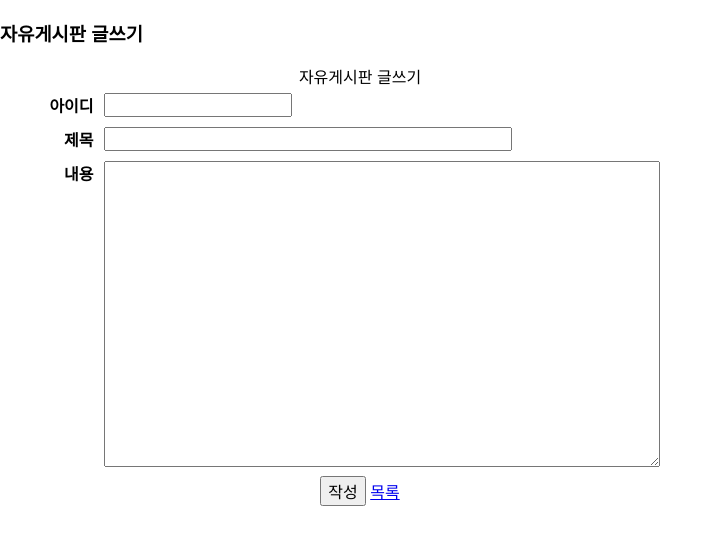
After one commit to khk0613/php-homework-real-real, a PHP site: page /write.php in a window 1280 px wide. The commit adds this page. Shown: the top 545 px of the page, without its empty margins (0-722 px from the left). Run offline with PHP 8.4, Linux system fonts and the light colour scheme.

Commit message:
쓰기폼

```diff
--- /dev/null
+++ b/board2/css/board.css
@@ -0,0 +1,29 @@
+.boardArticle {width:720px}
+
+/* 글목록 */
+
+#boardList table {width:720px}
+
+#boardList th {padding:5px 0;border-top:2px solid #666;border-bottom:1px solid #666}
+#boardList td {padding:8px 0;border-bottom:1px solid #666}
+
+#boardList .no {width:60px;text-align:center}
+#boardList .title {}
+#boardList .author {width:100px;text-align:center}
+#boardList .date {width:100px;text-align:center}
+#boardList .hit {width:40px;text-align:center}
+#boardList .delete{text-align: center;}
+#boardList .btnSet {text-align:right}
+
+/* 글쓰기 */
+
+#boardWrite table {width:720px}
+#boardWrite th {width:100px;padding:5px;text-align:right;vertical-align: top}
+#boardWrite td {width:620px;padding:5px}
+
+#boardWrite #bID {width:180px}
+#boardWrite #bPassword {width:180px}
+#boardWrite #bTitle {width:400px}
+#boardWrite #bContent {width:550px;height:300px}
+
+#boardWrite .btnSet {text-align:center}
--- a/board2/index.php
+++ b/board2/index.php
@@ -9,18 +9,16 @@
 </head>
 <body>
 	<article class="boardArticle">
-		<h3>자유게시판 수정버전입니다. 수정버전입니다.</h3>
+		<h3>자유게시판</h3>
 		<div id="boardList">
-			<form action="removephp1.php" method="post">
+			<form action="index.php" method="post">
 				<div class="btnSet">
 					 <!-- <a href="./write.php" class="btnWrite btn">글쓰기</a> -->
 					<input type="submit" name="submit" value="remove">
 				</div>
 				<table>
-					<caption class="readHide">자유게시판 수정버전입니다.</caption>
 					<thead>
 						<tr>
-							<th scope="col" class="delete">체크박스</th>
 							<th scope="col" class="no">번호</th>
 							<th scope="col" class="title">제목</th>
 							<th scope="col" class="author">작성자</th>
--- /dev/null
+++ b/board2/write.php
@@ -0,0 +1,48 @@
+
+<!DOCTYPE html>
+<html>
+<head>
+	<meta charset="utf-8" />
+	<title>자유게시판 | KHK</title>
+	<link rel="stylesheet" href="./css/normalize.css" />
+	<link rel="stylesheet" href="./css/board.css" />
+</head>
+<body>
+	<article class="boardArticle">
+		<h3>자유게시판 글쓰기</h3>
+		<div id="boardWrite">
+			<form enctype="multipart/form-data" action="write_update.php" method="post">
+				<table id="boardWrite">
+					<caption class="readHide">자유게시판 글쓰기</caption>
+					<tbody>
+						<tr>
+							<th scope="row"><label for="bID">아이디</label></th>
+							<td class="id"><input type="text" name="bID" id="bID"></td>
+						</tr>
+						<tr>
+							<!-- <th scope="row"><label for="bPassword">비밀번호</label></th>
+							<td class="password"><input type="text" name="bPassword" id="bPassword"></td> -->
+						</tr>
+						<tr>
+							<th scope="row"><label for="bTitle">제목</label></th>
+							<td class="title"><input type="text" name="bTitle" id="bTitle"></td>
+						</tr>
+						<tr>
+							<th scope="row"><label for="bContent">내용</label></th>
+							<td class="content"><textarea name="bContent" id="bContent"></textarea></td>
+						</tr>
+						<!-- <tr>
+							<th scope="row"><label for="bContent">이미지</label></th>
+							<td class="content"><input type="file" name="screenshot"></input></td>
+						</tr> -->
+					</tbody>
+				</table>
+				<div class="btnSet">
+					<button type="submit" class="btnSubmit btn">작성</button>
+					<a href="index.php" class="btnList btn">목록</a>
+				</div>
+			</form>
+		</div>
+	</article>
+</body>
+</html>
```
Also changed, not shown: board2/dbconfig.php (added, +10 -0 lines), board2/css/normalize.css (added).
